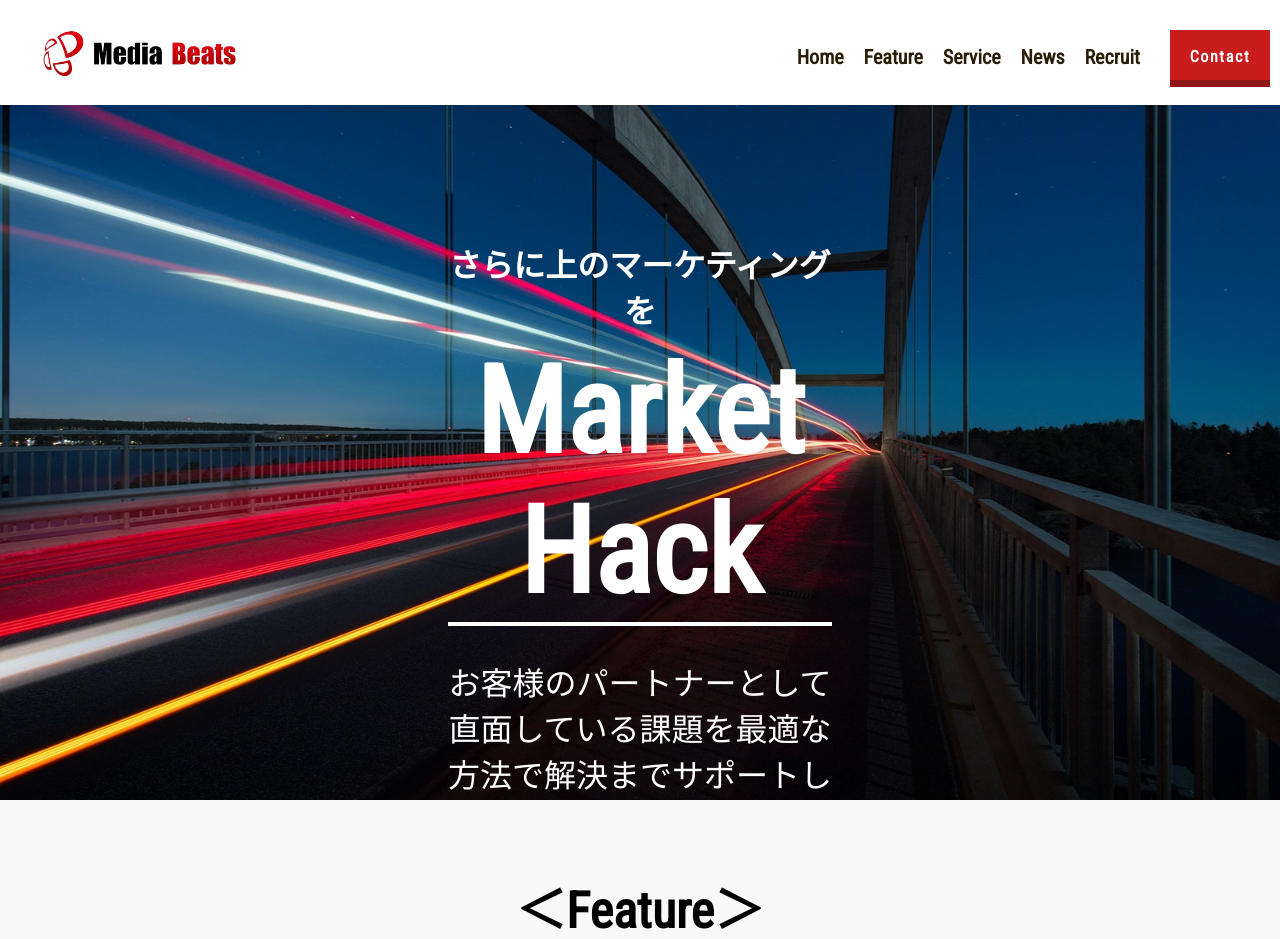
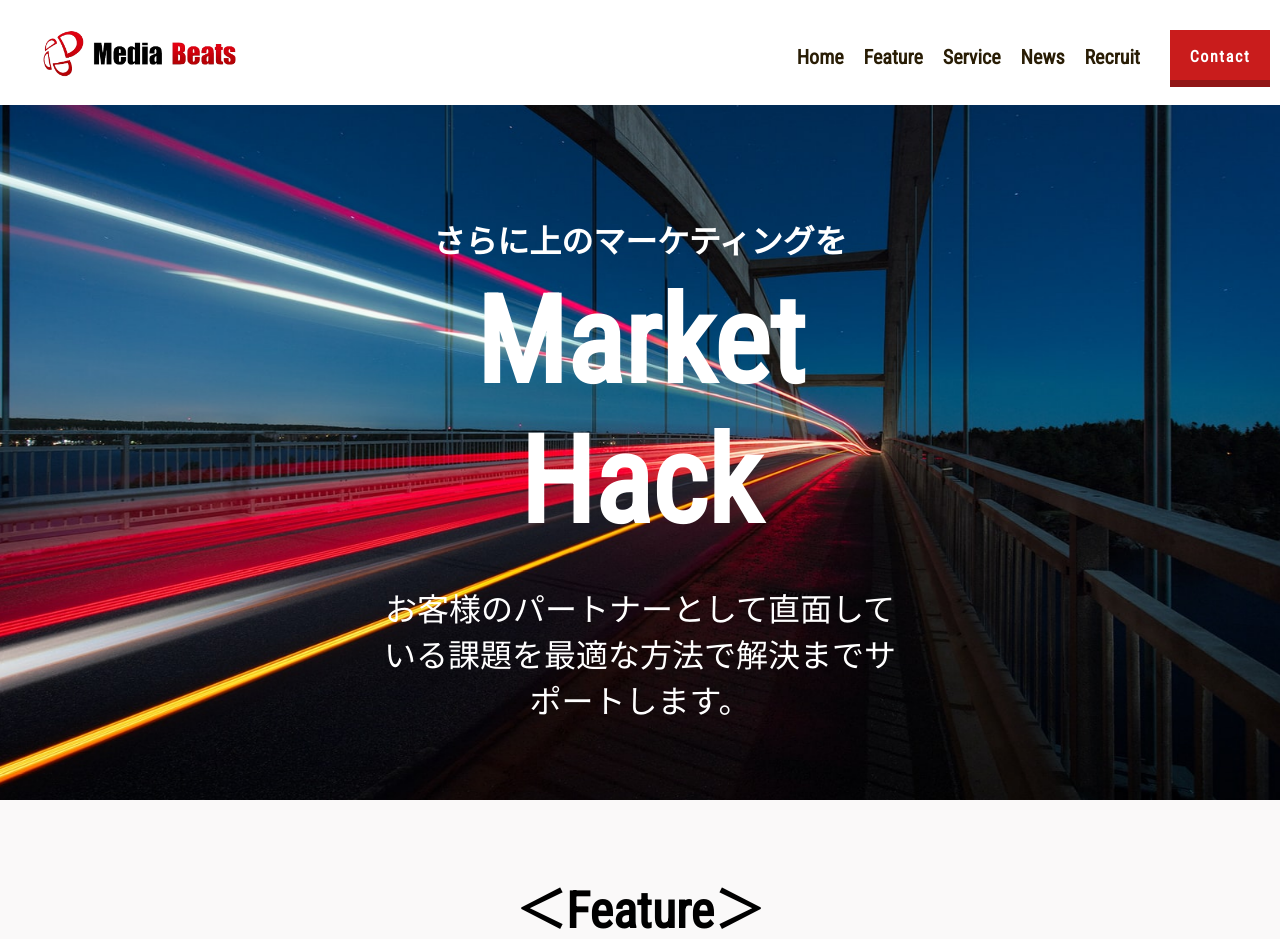
Before and after one commit to kohikeuchi/mediabeats-Homepage, a Django app: template templates/index.html in a window 1280 px wide. Shown: the top 939 px of the page. Run offline with Django 3.2, Linux system fonts and the light colour scheme; the template is opened without the code that fills it, so the values that code supplies are empty.

Commit message:
changed top widht

```diff
--- a/static/style/breakpoints/_1280up.scss
+++ b/static/style/breakpoints/_1280up.scss
@@ -1,9 +1,9 @@
 // @import './base';
 .top-page{
   .home_content{
-    top: 56%;
-    width: 30%;
- max-width: 500px;
+    top: 53%;
+    width: 40%;
+ max-width: 650px;
   }
 }
 .home-title{
--- a/static/style/breakpoints/_480up.scss
+++ b/static/style/breakpoints/_480up.scss
@@ -6,12 +6,12 @@ Stylesheet: 480px以上(スマホの横向き)のモニタで適用
 .top-page{
   .home{
     &_content{
-      width: 40%;
+      width: 67%;
     }
   }
 }
 .home-title{
-  font-size: 13vh;
+  font-size: 9vh;
 }
 .home-subtitle{
   color: white;
--- a/static/style/breakpoints/_960up.scss
+++ b/static/style/breakpoints/_960up.scss
@@ -2,7 +2,7 @@
 
 .top-page{
   .home_content{
-    top: 56%;
+    top: 53%;
     width: 40%;
   }
 }
--- a/static/style/breakpoints/_base.scss
+++ b/static/style/breakpoints/_base.scss
@@ -344,7 +344,7 @@ a {
         position: absolute;
         top: 55%;
         left: 50%;
-        width: 49%;
+        width: 60%;
         max-width: 400px;
         height: 60%;
         transform: translate(-50%, -50%);
@@ -360,7 +360,10 @@ a {
   color: white;
   // background-color: white;
   font-weight: bold;
-  border-bottom: solid 4px white;
+  // border-bottom: solid 4px white;
+  &.a{
+    border-bottom: solid 4px white;
+  }
   & > h1{
     margin: 0;
   }
--- a/static/style/style.css
+++ b/static/style/style.css
@@ -1040,7 +1040,7 @@ a:hover {
   position: absolute;
   top: 55%;
   left: 50%;
-  width: 49%;
+  width: 60%;
   max-width: 400px;
   height: 60%;
   -webkit-transform: translate(-50%, -50%);
@@ -1053,6 +1053,9 @@ a:hover {
   margin: 0;
   color: white;
   font-weight: bold;
+}
+
+.home-title.a {
   border-bottom: solid 4px white;
 }
 
@@ -1735,10 +1738,10 @@ Stylesheet: 480px以上(スマホの横向き)のモニタで適用
 
 ******************************************************************/
   .top-page .home_content {
-    width: 40%;
+    width: 67%;
   }
   .home-title {
-    font-size: 13vh;
+    font-size: 9vh;
   }
   .home-subtitle {
     color: white;
@@ -2133,7 +2136,7 @@ Stylesheet: 480px以上(スマホの横向き)のモニタで適用
     position: absolute;
     top: 55%;
     left: 50%;
-    width: 49%;
+    width: 60%;
     max-width: 400px;
     height: 60%;
     -webkit-transform: translate(-50%, -50%);
@@ -2145,6 +2148,8 @@ Stylesheet: 480px以上(スマホの横向き)のモニタで適用
     margin: 0;
     color: white;
     font-weight: bold;
+  }
+  .home-title.a {
     border-bottom: solid 4px white;
   }
   .home-title > h1 {
@@ -3263,7 +3268,7 @@ Stylesheet: 480px以上(スマホの横向き)のモニタで適用
     position: absolute;
     top: 55%;
     left: 50%;
-    width: 49%;
+    width: 60%;
     max-width: 400px;
     height: 60%;
     -webkit-transform: translate(-50%, -50%);
@@ -3275,6 +3280,8 @@ Stylesheet: 480px以上(スマホの横向き)のモニタで適用
     margin: 0;
     color: white;
     font-weight: bold;
+  }
+  .home-title.a {
     border-bottom: solid 4px white;
   }
   .home-title > h1 {
@@ -3880,7 +3887,7 @@ Stylesheet: 480px以上(スマホの横向き)のモニタで適用
     font-size: 9px;
   }
   .top-page .home_content {
-    top: 56%;
+    top: 53%;
     width: 40%;
   }
   .home-title {
@@ -4182,9 +4189,9 @@ Stylesheet: 480px以上(スマホの横向き)のモニタで適用
 
 @media (min-width: 1280px) {
   .top-page .home_content {
-    top: 56%;
-    width: 30%;
-    max-width: 500px;
+    top: 53%;
+    width: 40%;
+    max-width: 650px;
   }
   .home-title {
     font-size: 15vh;
```
Also changed, not shown: 1 other file.
